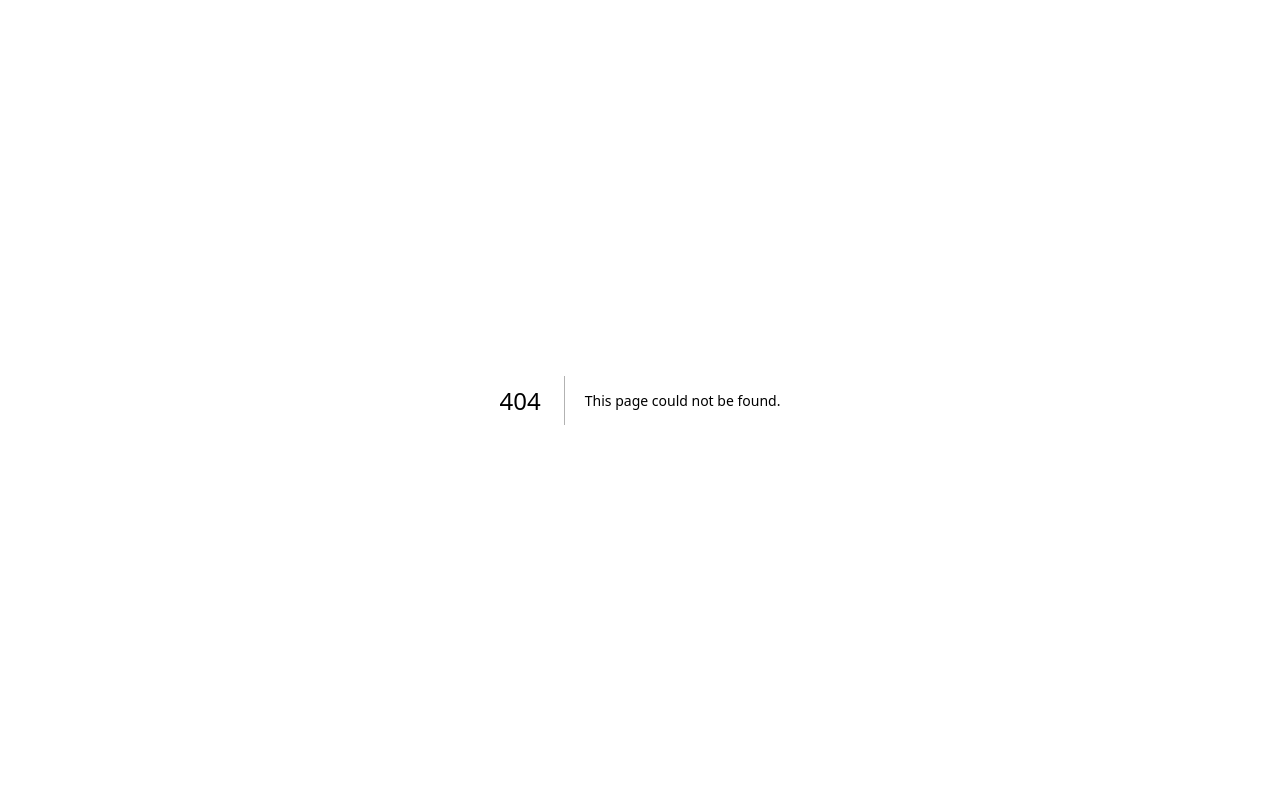
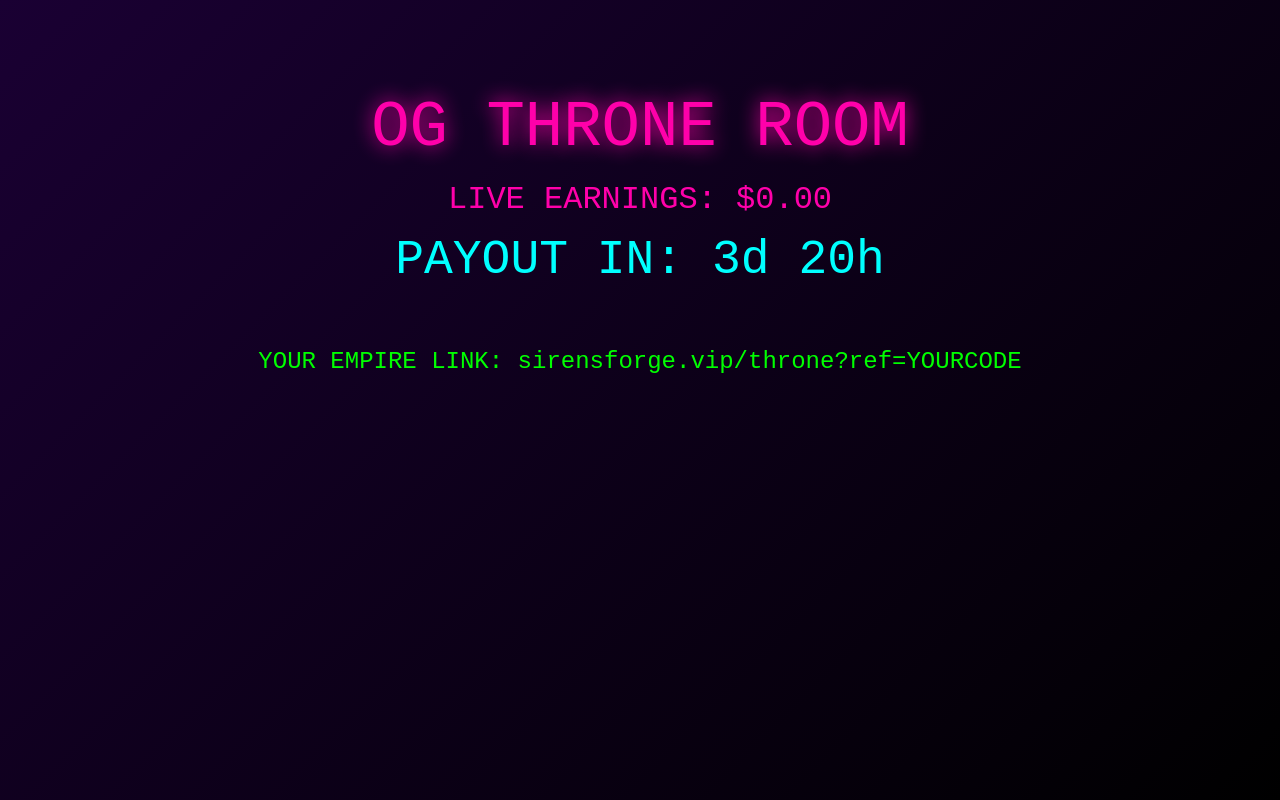
Before and after one commit to playfulorigins333/sirens-forge, a Next.js app: page /throne in a window 1280 px wide. Before the commit this address had no page. Built offline with nearby package versions, Linux system fonts and the light colour scheme.

Commit message:
OG THRONE ROOM + LIVE EARNINGS + FRIDAY COUNTDOWN + PAYOUT API LIVE

```diff
--- /dev/null
+++ b/app/api/earnings/route.ts
@@ -0,0 +1,17 @@
+import { NextRequest } from 'next/server';
+import { PrismaClient } from '@prisma/client';
+
+const prisma = new PrismaClient();
+
+export async function GET(req: NextRequest) {
+  const session = req.cookies.get('session')?.value;
+  if (!session) return Response.json({ total: 0 });
+
+  const commissions = await prisma.commission.findMany({
+    where: { userId: session, paid: false },
+  });
+
+  const total = commissions.reduce((sum, c) => sum + c.amount, 0);
+
+  return Response.json({ total });
+}
--- /dev/null
+++ b/app/throne/page.tsx
@@ -0,0 +1,44 @@
+'use client';
+import { useEffect, useState } from 'react';
+
+export default function Throne() {
+  const [earnings, setEarnings] = useState(0);
+  const [countdown, setCountdown] = useState('');
+
+  useEffect(() => {
+    fetch('/api/earnings').then(r => r.json()).then(d => setEarnings(d.total));
+
+    const timer = setInterval(() => {
+      const now = new Date();
+      const friday = new Date(now);
+      friday.setDate(now.getDate() + ((5 + 7 - now.getDay()) % 7 || 7));
+      friday.setHours(0, 0, 0, 0);
+      const diff = friday.getTime() - now.getTime();
+      const days = Math.floor(diff / 86400000);
+      const hours = Math.floor((diff % 86400000) / 3600000);
+      setCountdown(`${days}d ${hours}h`);
+    }, 1000);
+
+    return () => clearInterval(timer);
+  }, []);
+
+  return (
+    <div style={{
+      minHeight: '100vh',
+      background: 'linear-gradient(135deg, #1a0033, #000)',
+      color: '#ff00aa',
+      fontFamily: 'monospace',
+      textAlign: 'center',
+      paddingTop: '10vh'
+    }}>
+      <h1 style={{ fontSize: '4rem', textShadow: '0 0 20px #ff00aa' }}>OG THRONE ROOM</h1>
+      <p style={{ fontSize: '2rem' }}>LIVE EARNINGS: ${earnings.toFixed(2)}</p>
+      <p style={{ fontSize: '3rem', color: '#00ffff' }}>PAYOUT IN: {countdown}</p>
+      <p style={{ marginTop: '3rem', fontSize: '1.5rem' }}>
+        <a href={`/throne?ref=${window.location.hostname.split('.')[0]}`} style={{ color: '#00ff00' }}>
+          YOUR EMPIRE LINK: sirensforge.vip/throne?ref=YOURCODE
+        </a>
+      </p>
+    </div>
+  );
+}
```
